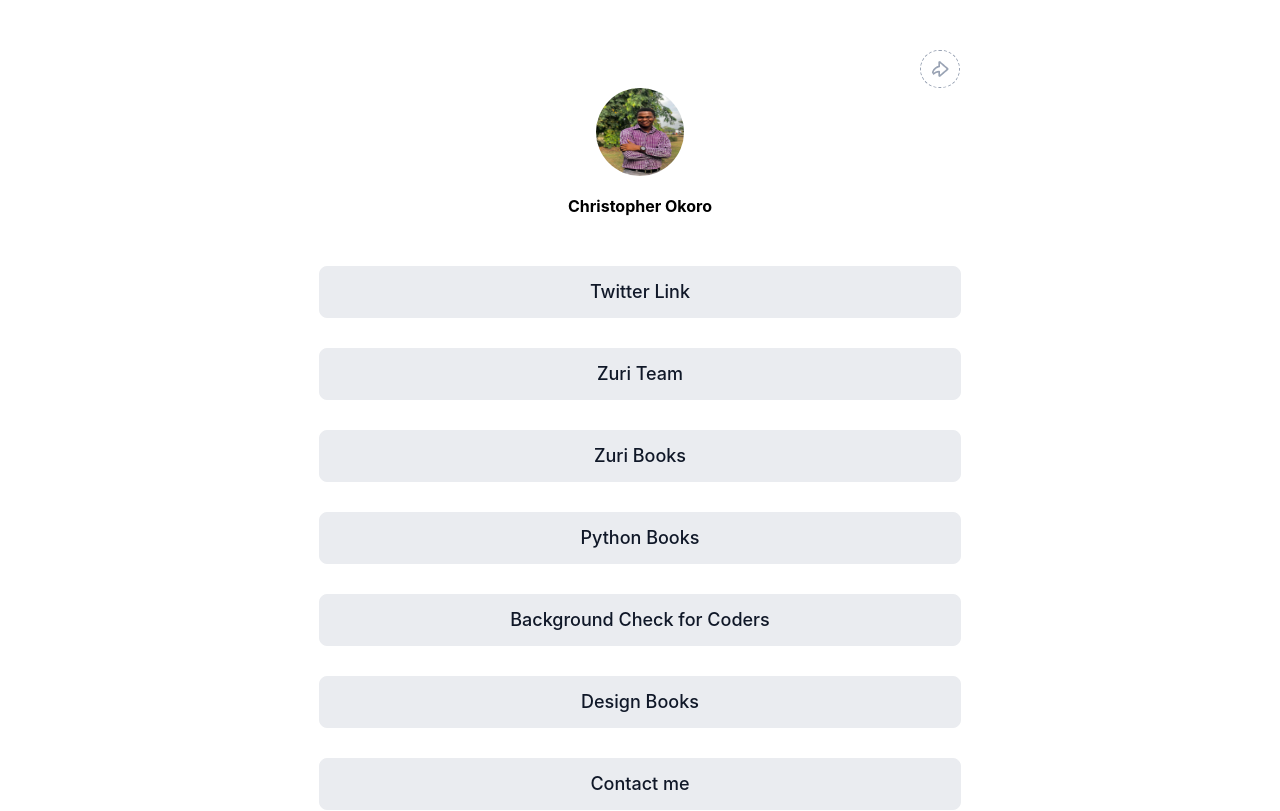
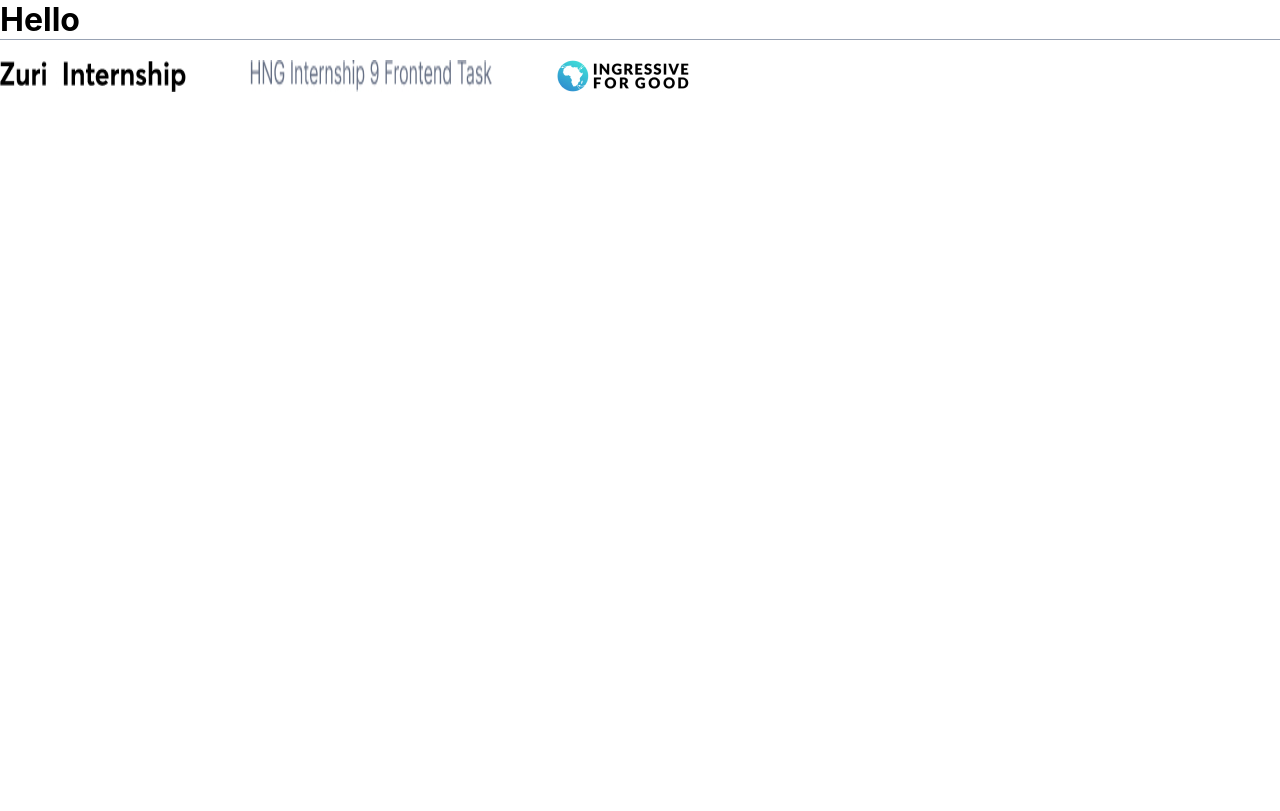
Before and after one commit to christofa/hn9-projects, a React (Create React App) app: page /contact in a window 1280 px wide. Shown: the top 811 px of the page. Built offline with nearby package versions, Linux system fonts and the light colour scheme.

Commit message:
rearranged some files in the src folder

```diff
--- a/package.json
+++ b/package.json
@@ -8,7 +8,8 @@
     "@testing-library/user-event": "^13.5.0",
     "react": "^18.2.0",
     "react-dom": "^18.2.0",
-    "react-scripts": "5.0.1",
+    "react-router-dom": "^6.4.3",
+    "react-scripts": "^2.1.3",
     "web-vitals": "^2.1.4"
   },
   "scripts": {
--- a/src/App.js
+++ b/src/App.js
@@ -1,44 +1,19 @@
+import React from "react";
 import "./App.css";
+import Data from './components/Data'
 import Footer from './components/Footer'
+import Contact from "./components/Contact";
+import {BrowserRouter as Router, Switch, Route, Routes} from 'react-router-dom'
 
 function App() {
   return (
-    <div className="App">
-      <div className="navigation-icons">
-      <img alt="" src="./images/refresh-btn.jpg" className="refresh" />
-      <img alt="" src="./images/icon-dot.jpg" className="dotted" />
-      </div>
-        <div className="heading">
-          <img alt="" src="./images/myPic1.png" id="profile__img"/>
-          <b>Christopher Okoro</b>
-        </div>
-        <div className="link-section">
-          <a href="https://twitter.com/its_chriso" id ="twitter">Twitter Link</a>
-          <a href="https://training.zuri.team/" id="btn__zuri">
-            Zuri Team
-          </a>
-          <a href="http://books.zuri.team" id="books">
-            Zuri Books
-          </a>
-          <a href="https://books.zuri.team" id="book__python">
-            Python Books
-          </a>
-          <a href="https://background.zuri.team" id="pitch">
-            Background Check for Coders
-          </a>
-          <a href="https://books.zuri.team/design-rules" id="book__design">
-            Design Books{" "}
-          </a>
-          <a href="https://books.zuri.team/design-rules" id="contact">
-            Contact me
-          </a>
-        </div>
-        <div className="media-section">
-          <a href="https://hng9.slack.com/christopherokoro"><img alt="" src="./images/slack.png" /></a>
-          <a href ="https://github.com/christofa"><img alt="" src="./images/github-icon.jpg" /></a>
-        </div>
-        <Footer/>
-    </div>
+    <Router>
+      <Routes>
+        <Route path="/" element={<Data/>}/>
+        <Route path="/contact" element={<Contact/>}/>
+      </Routes>
+      <Footer/>
+    </Router>
   );
 }
 
--- /dev/null
+++ b/src/components/Contact.js
@@ -0,0 +1,9 @@
+import React from 'react'
+
+export default function Contact() {
+  return (
+    <div>
+      <h1>Hello</h1>
+    </div>
+  )
+}
--- /dev/null
+++ b/src/components/Data.js
@@ -0,0 +1,38 @@
+import React from 'react'
+
+export default function Data() {
+  return (
+    <div className="App">
+    <div className="navigation-icons">
+    <img alt="" src="./images/refresh-btn.jpg" className="refresh" />
+    <img alt="" src="./images/icon-dot.jpg" className="dotted" />
+    </div>
+      <div className="heading">
+        <img alt="" src="./images/myPic1.png" id="profile__img"/>
+        <b>Christopher Okoro</b>
+      </div>
+      <div className="link-section">
+    <a href="https://twitter.com/its_chriso" id ="twitter">Twitter Link</a>
+    <a href="https://training.zuri.team/" id="btn__zuri">
+      Zuri Team
+    </a>
+    <a href="http://books.zuri.team" id="books">
+      Zuri Books
+    </a>
+    <a href="https://books.zuri.team" id="book__python">
+      Python Books
+    </a>
+    <a href="https://background.zuri.team" id="pitch">
+      Background Check for Coders
+    </a>
+    <a href="https://books.zuri.team/design-rules" id="book__design">
+      Design Books{" "}
+    </a>
+  </div>
+      <div className="media-section">
+        <a href="https://hng9.slack.com/christopherokoro"><img alt="" src="./images/slack.png" /></a>
+        <a href ="https://github.com/christofa"><img alt="" src="./images/github-icon.jpg" /></a>
+      </div>
+  </div>
+  )
+}
```
Also changed, not shown: 1 other file (tests, documents, lock files or other folders).
